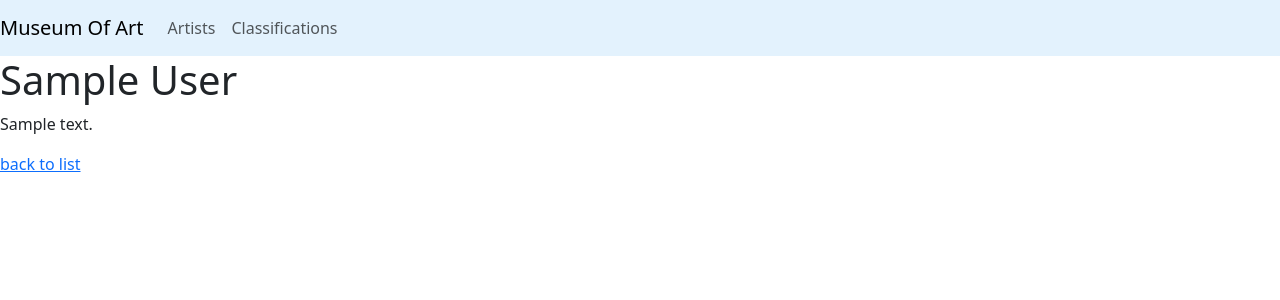
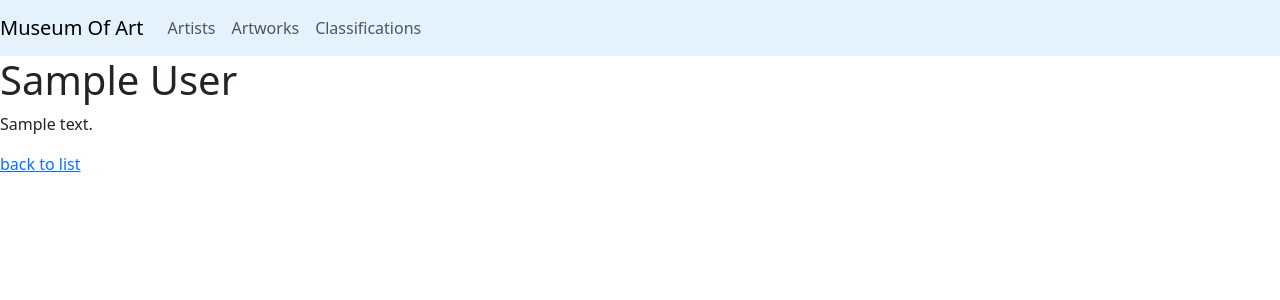
Before and after one commit to RyukShi/Museum-Of-Art, a Symfony app: template templates/artist/show.html.twig in a window 1280 px wide. Shown: the top 300 px of the page. Run offline with Twig, Linux system fonts and the light colour scheme; the template is opened without the code that fills it: most values are stand-ins (such as "Sample title", 1, 10 or a date in 2020); some libraries are stand-ins or nearby versions.

Commit message:
base.html.twig updated

```diff
--- a/templates/base.html.twig
+++ b/templates/base.html.twig
@@ -22,6 +22,9 @@
                             <a class="nav-link" href="{{ path('app_artist_index') }}">Artists</a>
                         </li>
                         <li class="nav-item">
+                            <a class="nav-link" href="{{ path('app_artwork_index') }}">Artworks</a>
+                        </li>
+                        <li class="nav-item">
                             <a class="nav-link" href="{{ path('app_classification_index') }}">Classifications</a>
                         </li>
                     </ul>
```
